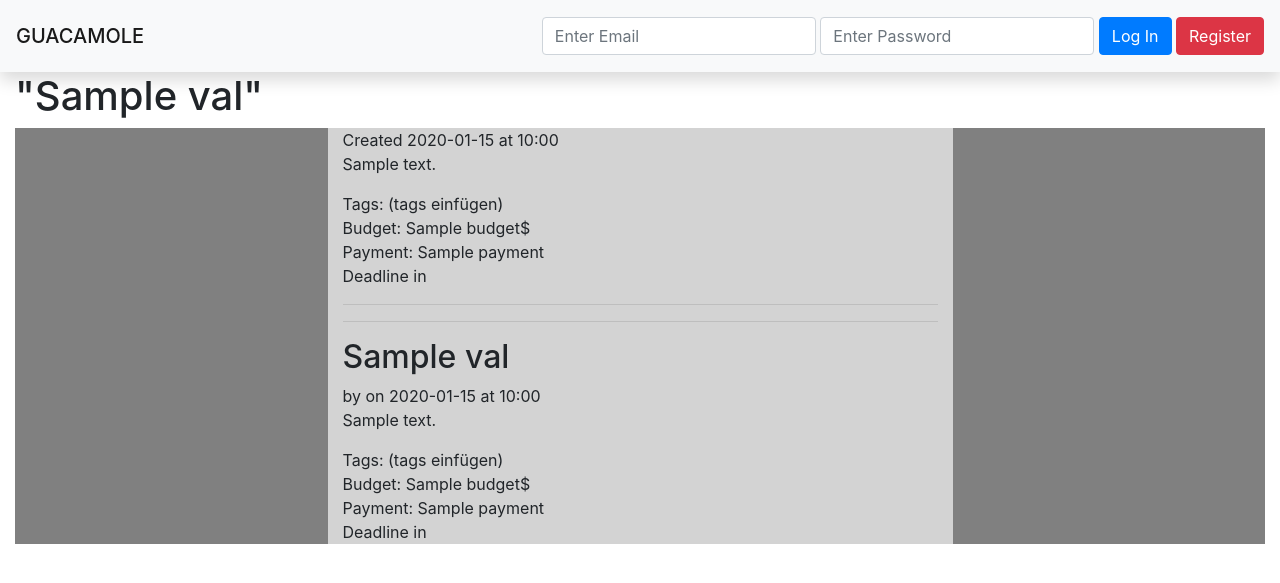
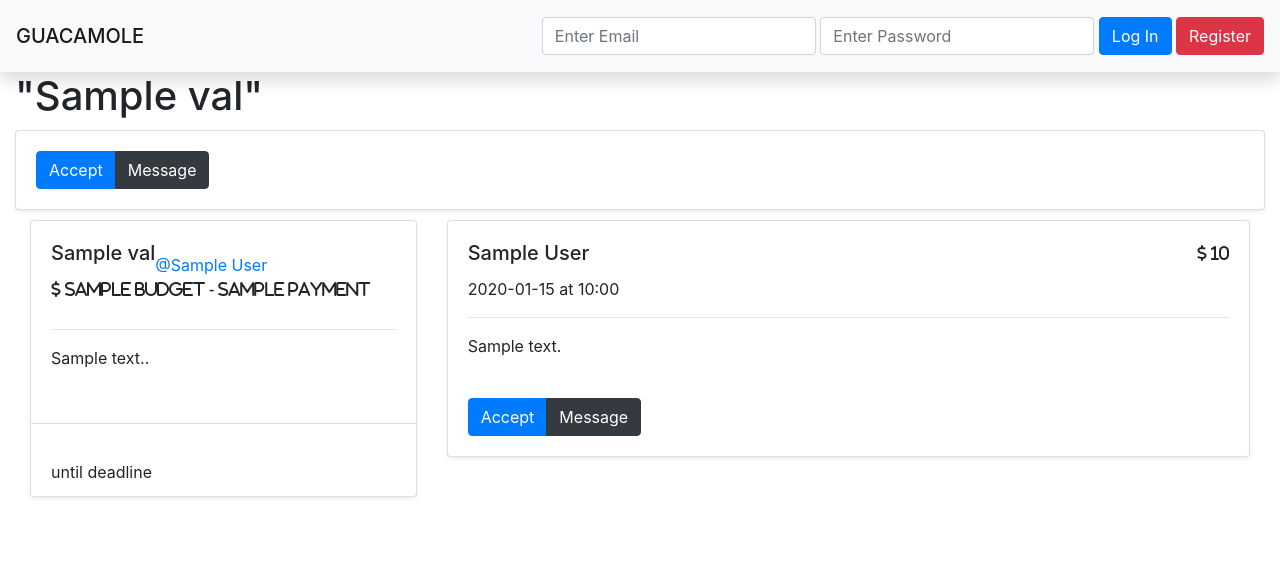
Before and after one commit to Guacamole-Devs/glowing-guacamole, a Flask app: template guacamole/templates/profile/post_detail.html in a window 1280 px wide. Shown: the top 583 px of the page. Run offline with Flask 2, Linux system fonts and the light colour scheme; the template is opened without the code that fills it: most values are stand-ins (such as "Sample title", 1, 10 or a date in 2020); some libraries are stand-ins or nearby versions.

Commit message:
Updated bid-form, revamped post_detail page, updated base to include multiple layout types, updated marketplace index page

```diff
--- a/guacamole/templates/base.html
+++ b/guacamole/templates/base.html
@@ -5,7 +5,7 @@
     <!-- Required meta tags -->
     <meta charset="utf-8">
     <meta name="viewport" content="width=device-width, initial-scale=1, shrink-to-fit=no">
-
+    <script src="https://kit.fontawesome.com/7eaafe9159.js" crossorigin="anonymous"></script>
     <!-- Bootstrap CSS -->
     <link rel="stylesheet" href="https://stackpath.bootstrapcdn.com/bootstrap/4.4.1/css/bootstrap.min.css" integrity="sha384-Vkoo8x4CGsO3+Hhxv8T/Q5PaXtkKtu6ug5TOeNV6gBiFeWPGFN9MuhOf23Q9Ifjh" crossorigin="anonymous">
     <!-- TAGS INPUT PLUGIN -->
@@ -65,9 +65,15 @@
       {% endfor %}
       <div class="container-fluid">
         <div class="row">
-          <div style="background-color: grey" class="col-md-3"> {% block left %}{% endblock %} </div>
-          <div style="background-color: lightgray" class="col-md-6"> {% block content %}{% endblock %} </div>
-          <div style="background-color: grey" class="col-md-3"> {% block right %}{% endblock %} </div>
+          <div  class="col-md-3"> {% block left %}{% endblock %} </div>
+          <div class="col-md-6"> {% block content %}{% endblock %} </div>
+          <div  class="col-md-3"> {% block right %}{% endblock %} </div>
+        </div>
+      </div>
+      <div class="container-fluid">
+        <div class="row">
+          <div class="col-md-4"> {% block secLeft %}{% endblock %} </div>
+          <div class="col-md-8"> {% block secContent %}{% endblock %} </div>
         </div>
       </div>
 
--- a/guacamole/templates/profile/post_detail.html
+++ b/guacamole/templates/profile/post_detail.html
@@ -4,32 +4,61 @@
     <head>
         <meta charset="utf-8">
         <meta name="viewport" content="width=device-width, initial-scale=1">
+    </head>
     <h1>{% block title %} "{{ post.val()['title'] }}"{% endblock %}</h1>
+    <div class="shadow-sm card" style="width: 100%; margin-top: 10px">
+        <div class="card-body">
+
+            <span class="btn-group">
+                <a class="btn btn-primary" href="{{ url_for('marketplace.bid', id=post.key()) }}">Accept</a>
+                <a class="btn btn-dark" href="{{ url_for('marketplace.bid', id=post.key()) }}">Message</a>
+            </span>
+        </div>
+    </div>
 {% endblock %}
 
-{% block content %}
-    <div>
-        <div class="about">Created {{ utcFromTimestamp(post.val()['timestamp']).strftime('%Y-%m-%d')  }} at {{ utcFromTimestamp(post.val()['timestamp']).strftime('%H:%M') }}</div>
-        <p class="body">{{ post.val()['body'] }}</p>
-        <div class="about">Tags: (tags einfügen) <br> Budget: {{ post.val()['budget'] }}$ <br> Payment: {{ post.val()['payment'] }} <br> Deadline in <span id="timeLeft"></span></div>
+{% block secLeft %}
+<div class="shadow-sm card" style="width: 100%; margin-top: 10px">
+    <div class="card-body">
+      <div class="card-title" style="width: 100%">
+        <div class="float-left"><h5>{{ post.val()['title'] }}</h5></div>
+      </div>
+      <a href="/user/{{post.val()['author']}}">@{{post.val()['author']}}</a>
+      <br>
+      <div class="card-title">
+        <div class="float-left"><i class="fas fa-dollar-sign"> {{post.val()["budget"]}} - {{post.val()["payment"]}}</i></div>
+      </div>
+      <br>
+      <hr>
+      <p class="card-text">{{ post.val()['body'] }}.</p>
     </div>
-    <hr>
-    <hr>
-    <div>
-        {% for bid in bids %}
-        <article class="post">
-            <header>
-                <div>
-                    <h2>{{ bid.val()['title'] }}</h2>
-                    <div class="about">by {{ g.user['displayName'] }} on {{ utcFromTimestamp(bid.val()['timestamp']).strftime('%Y-%m-%d')  }} at {{ utcFromTimestamp(bid.val()['timestamp']).strftime('%H:%M') }}</div>
-                </div>
-            </header>
-            <p class="body">{{ bid.val()['body'] }}</p>
-            <div class="about">Tags: (tags einfügen) <br> Budget: {{ bid.val()['budget'] }}$ <br> Payment: {{ bid.val()['payment'] }} <br> Deadline in <span id="timeLeft"></span></div>
-            </article>
-            {% if not loop.last %}
-                <hr>
-            {% endif %}
-        {% endfor %}
+    <ul class="list-group list-group-flush">
+      <hr>
+      <li class="list-group-item"><script>document.write(getCountdown("{{ post.val()['deadline'] }}"))</script> <br> until deadline</li>
+    </ul>
+</div>
+{% endblock %}
+
+{% block secContent %}
+{% for bid in bids %}
+    <div class="shadow-sm card" style="width: 100%; margin-top: 10px">
+        <div class="card-body">
+            <div class="card-title" style="width: 100%">
+                <div class="float-left"><h5>{{bid.val()['author']}}</h5></div>
+                <div class="float-right"><i class="fas fa-dollar-sign"> {{bid.val()["price"]}}</i></div>
+            </div>
+            <br>
+            {{ utcFromTimestamp(bid.val()['timestamp']).strftime('%Y-%m-%d')  }} at {{ utcFromTimestamp(bid.val()['timestamp']).strftime('%H:%M') }}
+            <hr>
+            <p class="card-text">{{ bid.val()['body'] }}</p>
+        </div>
+        <div class="card-body">
+            <span class="btn-group">
+            <a class="btn btn-primary" href="{{ url_for('marketplace.bid', id=post.key()) }}">Accept</a>
+            <a class="btn btn-dark" href="{{ url_for('marketplace.bid', id=post.key()) }}">Message</a>
+            </span>
+        </div>
     </div>
+
+{% endfor %}
 {% endblock %}
```
Also changed, not shown: guacamole/templates/marketplace/bid.html (+36 -7 lines), guacamole/templates/marketplace/index.html (+16 -8 lines).
